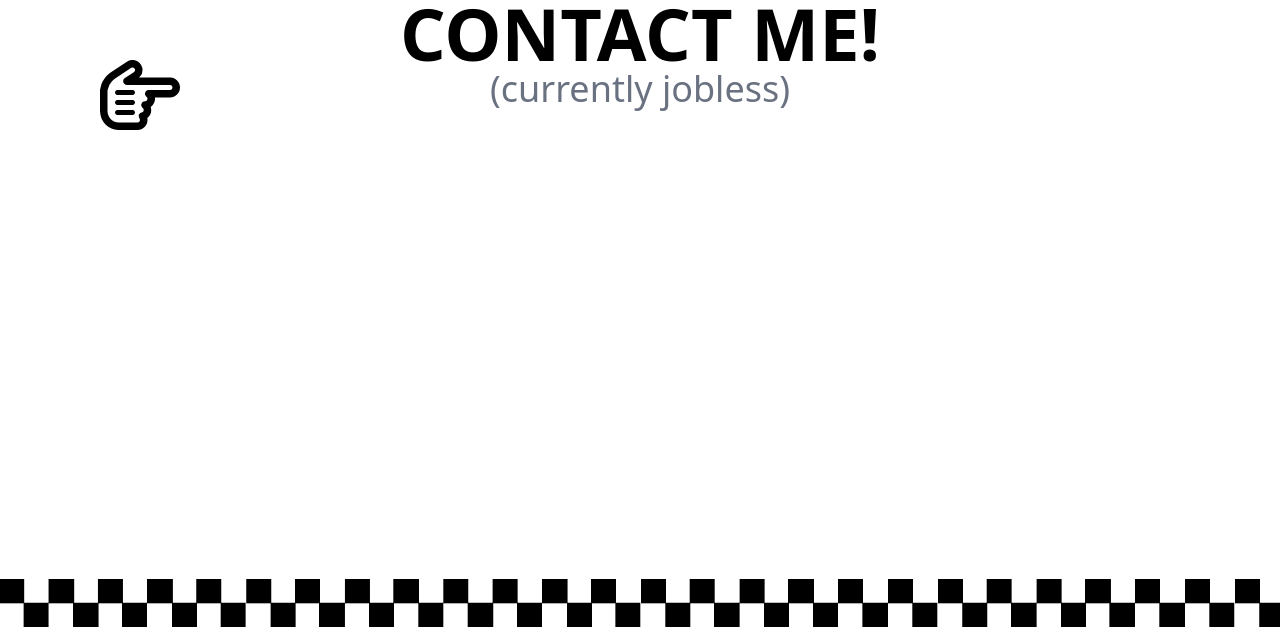
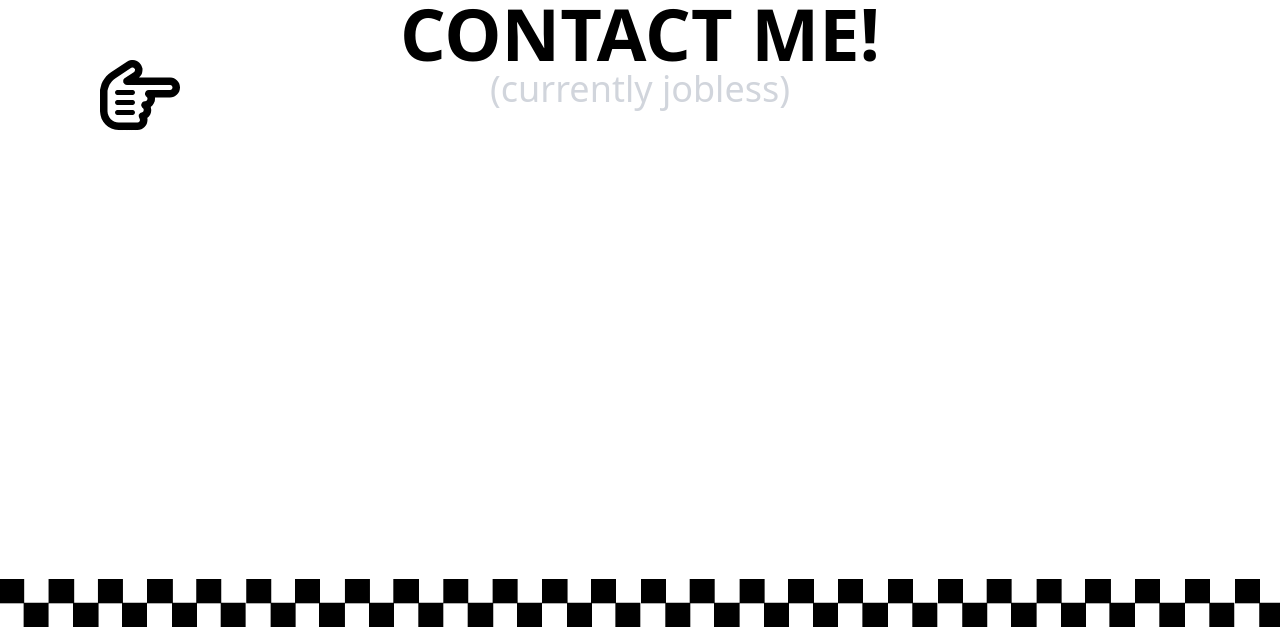
Before and after one commit to nugehoodg/nuge_website_01, a plain HTML site: page index.html in a window 1280 px wide. Shown: the part 3425-4052 px from the top of the page. Drawn offline with nearby package versions, Linux system fonts and the light colour scheme.

Commit message:
change color

```diff
--- a/index.html
+++ b/index.html
@@ -171,7 +171,7 @@
     </div>
     <span class="lg:text-2xl text-lg">nugehood@proton.me</span>
     <h1 class="lg:text-7xl text-3xl font-bold">CONTACT ME!</h1>
-    <span class="lg:text-4xl text-2xl text-gray-500">(currently jobless)</span>
+    <span class="lg:text-4xl text-2xl text-gray-300">(currently jobless)</span>
 
   </div>
   <img src="img/check_01.png" alt="">
```
